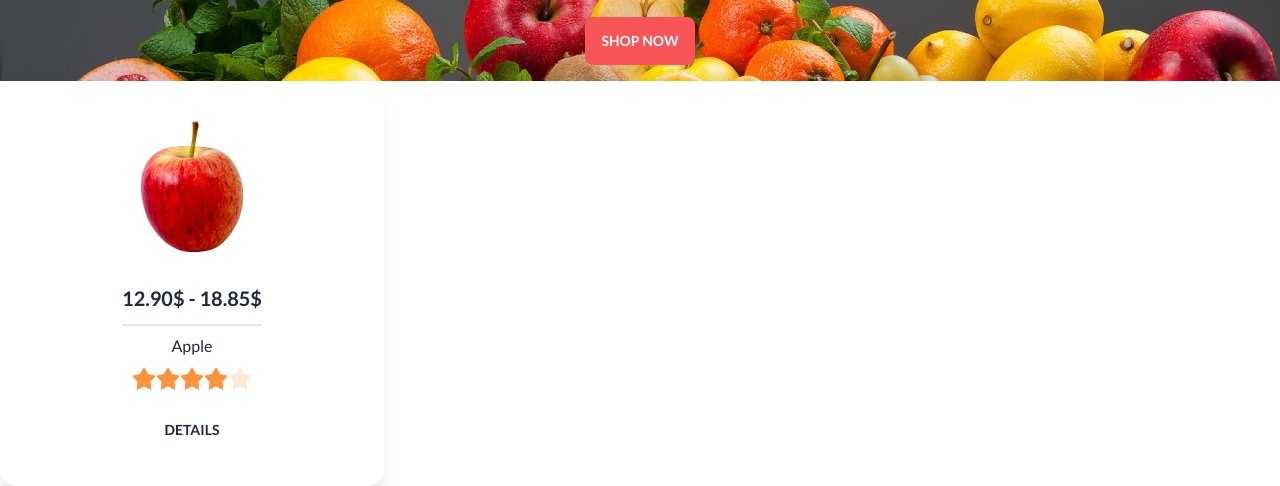
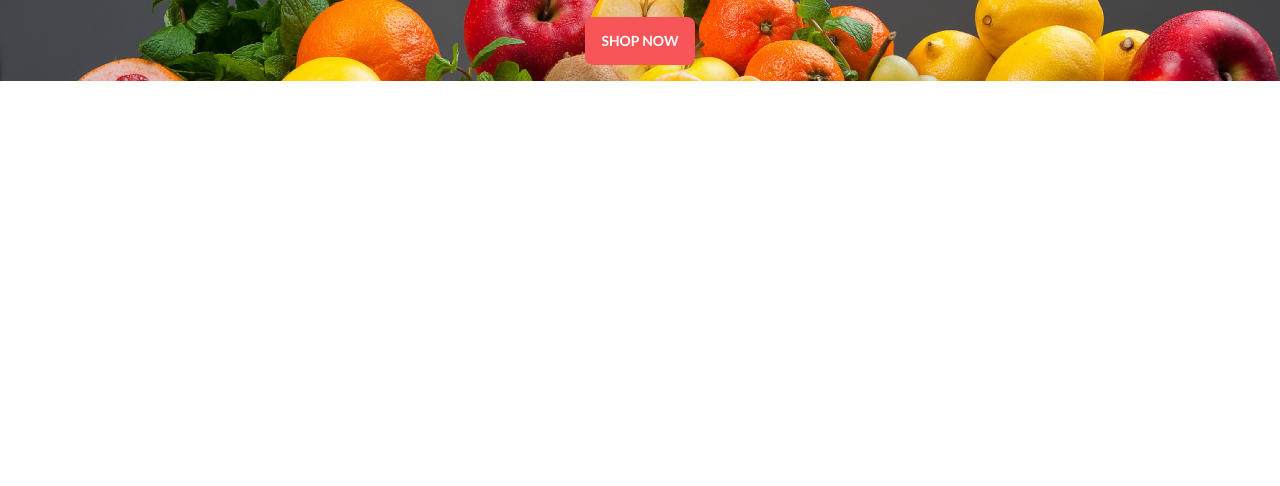
Before and after one commit to MD-SAYED-AL-SAFTI/fruit-hub, a plain HTML site: page index.html in a window 1280 px wide. Shown: the part 387-873 px from the top of the page. After the commit the page ends 800 px from the top, so only its background shows below. Drawn offline with nearby package versions, Linux system fonts and the light colour scheme; grey boxes are pictures that could not be loaded.

Commit message:
rechecked

```diff
--- a/index.html
+++ b/index.html
@@ -67,6 +67,7 @@
             </div>
         </nav>
       </section>
+<!--Banner Section -->
       <section>
         <div class="container mx-auto">
         <div class="carousel w-full">
@@ -140,26 +141,10 @@
       </section>
 
     </header>
+
     <main>
-      <div class="card w-96 bg-base-100 shadow-xl">
-        <figure class="px-10 pt-10">
-          <img src="/images/fruit6.png" alt="fruit" class="rounded-xl" />
-        </figure>
-        <div class="card-body items-center text-center">
-          <h2 class="card-title pb-3 border-b-2">12.90$ - 18.85$</h2>
-          <p>Apple</p>
-          <div class="rating">
-            <input type="radio" name="rating-2" class="mask mask-star-2 bg-orange-400" />
-            <input type="radio" name="rating-2" class="mask mask-star-2 bg-orange-400" />
-            <input type="radio" name="rating-2" class="mask mask-star-2 bg-orange-400" />
-            <input type="radio" name="rating-2" class="mask mask-star-2 bg-orange-400" checked />
-            <input type="radio" name="rating-2" class="mask mask-star-2 bg-orange-400" />
-          </div>
-          <div class="card-actions">
-            <button class="btn btn-ghost mt-2">Details</button>
-          </div>
-        </div>
-      </div>
+
+
     </main>
     <footer></footer>
 
```
